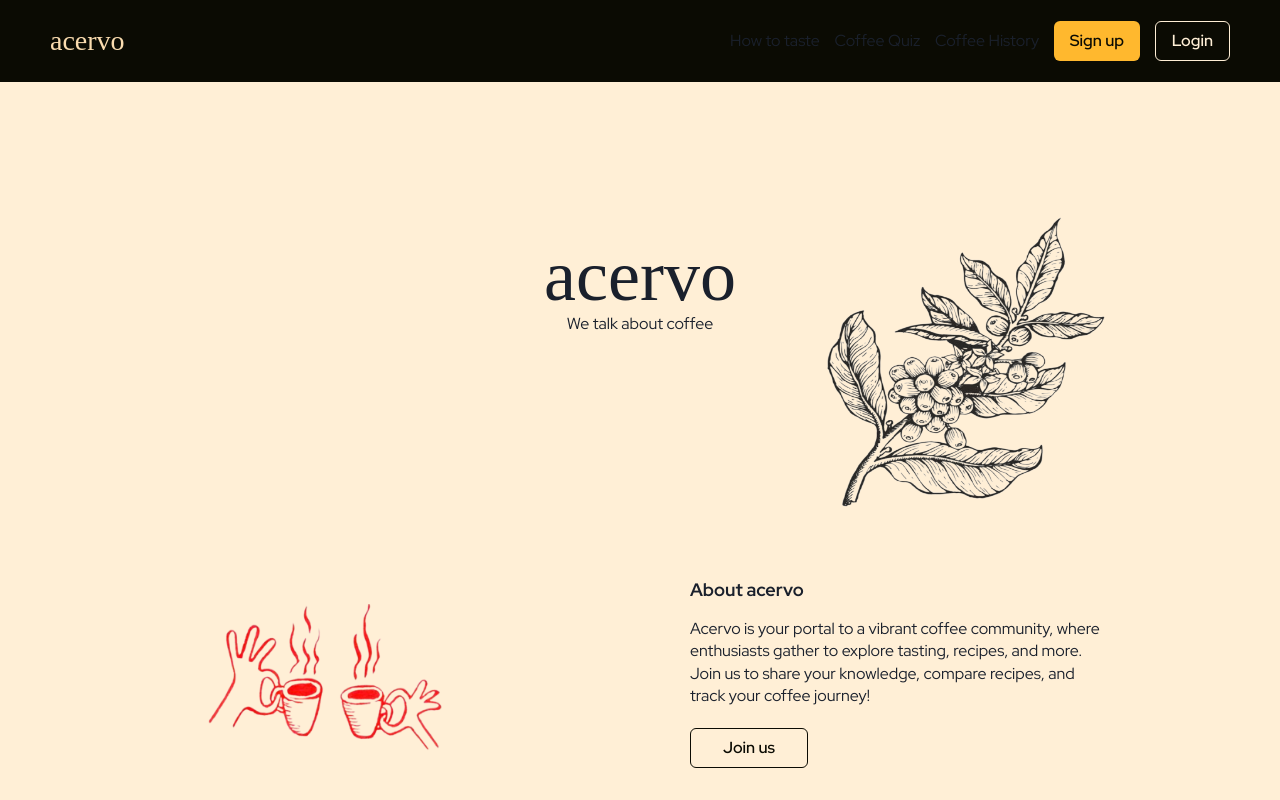
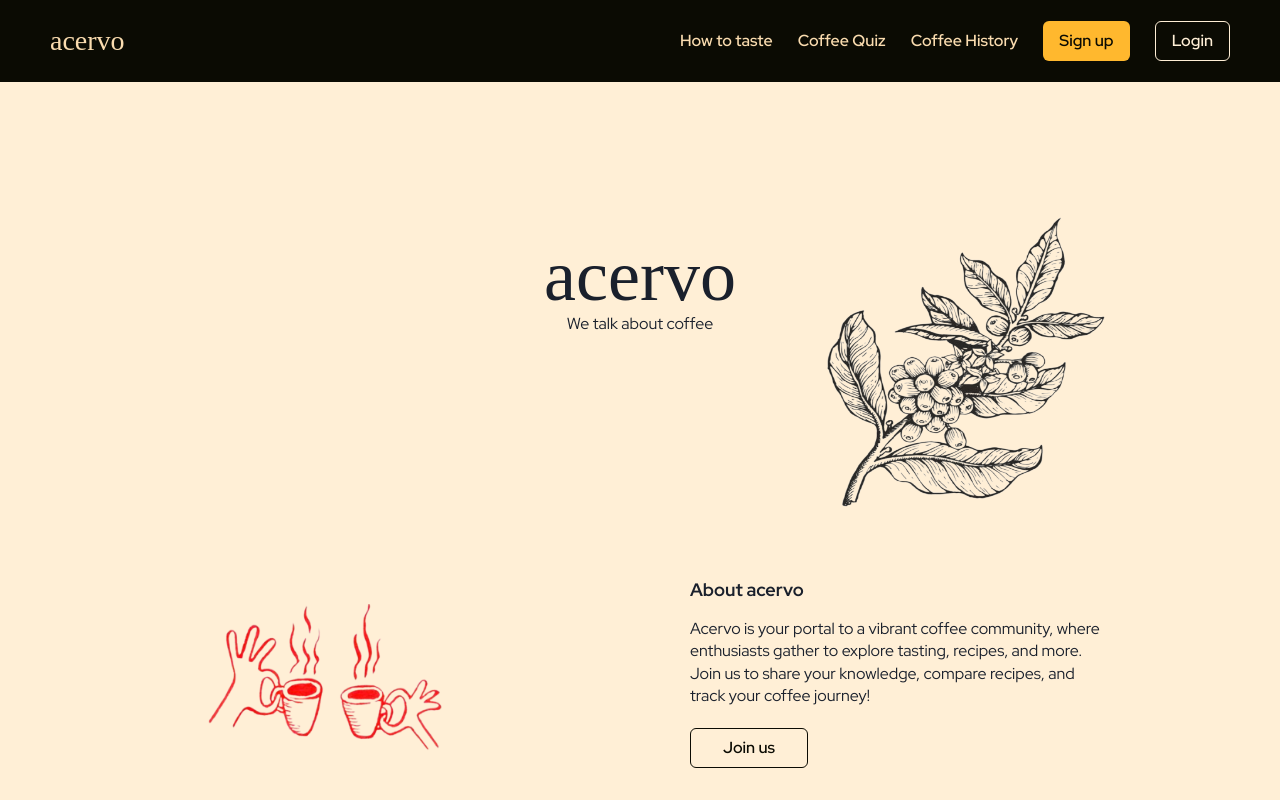
Before and after one commit to YaneUlly/acervo-front, a React (Vite) app in the folder acervo-front/: page / in a window 1280 px wide. Shown: the top 800 px of the page. Built offline with nearby package versions, Linux system fonts and the light colour scheme; no server answers; a web font is replaced by a local one.

Commit message:
final style navbar

```diff
--- a/acervo-front/src/components/Navbar.jsx
+++ b/acervo-front/src/components/Navbar.jsx
@@ -1,6 +1,7 @@
-import { Link } from 'react-router-dom';
+import { Link, useLocation } from 'react-router-dom';
 import { AuthContext } from '../context/auth.context';
-import { useContext } from 'react';
+import { useContext, useState, useEffect } from 'react';
+
 import {
   Box,
   Flex,
@@ -16,6 +17,12 @@ import { HamburgerIcon } from '@chakra-ui/icons';
 
 function Navbar() {
   const { isLoggedIn, logoutUser } = useContext(AuthContext);
+  const location = useLocation();
+  const [activeLink, setActiveLink] = useState('');
+
+  useEffect(() => {
+    setActiveLink(location.pathname);
+  }, [location]);
 
   return (
     <nav>
@@ -56,9 +63,7 @@ function Navbar() {
               {isLoggedIn ? (
                 <>
                   <MenuItem>
-                    <Link to='/howtotaste' color='#FADCAF'>
-                      How to taste
-                    </Link>
+                    <Link to='/howtotaste'>How to taste</Link>
                   </MenuItem>
                   <MenuItem>
                     <Link to='/coffeequiz'>Coffee Quiz</Link>
@@ -100,17 +105,53 @@ function Navbar() {
         {/* Desktop Navigation */}
         <Box
           display={{ base: 'none', lg: 'flex' }}
-          width={isLoggedIn ? '680px' : '500px'}
+          width={isLoggedIn ? '680px' : '550px'}
           justifyContent='space-between'
           alignItems='center'
         >
           {isLoggedIn ? (
             <>
-              <Link to='/howtotaste'>How to taste</Link>
-              <Link to='/coffeequiz'>Coffee Quiz</Link>
-              <Link to='/coffeehistory'>Coffee History</Link>
-              <Link to='/coffeehub'>Coffee Hub</Link>
-              <Link to='/coffeetaste'>My Coffee Track</Link>
+              <Link
+                to='/howtotaste'
+                style={{
+                  color: activeLink === '/howtotaste' ? '#f08229' : '#FADCAF',
+                }}
+              >
+                How to taste
+              </Link>
+              <Link
+                to='/coffeequiz'
+                style={{
+                  color: activeLink === '/coffeequiz' ? '#f08229' : '#FADCAF',
+                }}
+              >
+                Coffee Quiz
+              </Link>
+              <Link
+                to='/coffeehistory'
+                style={{
+                  color:
+                    activeLink === '/coffeehistory' ? '#f08229' : '#FADCAF',
+                }}
+              >
+                Coffee History
+              </Link>
+              <Link
+                to='/coffeehub'
+                style={{
+                  color: activeLink === '/coffeehub' ? '#f08229' : '#FADCAF',
+                }}
+              >
+                Coffee Hub
+              </Link>
+              <Link
+                to='/coffeetaste'
+                style={{
+                  color: activeLink === '/coffeetaste' ? '#f08229' : '#FADCAF',
+                }}
+              >
+                My Coffee Track
+              </Link>
               <Button
                 onClick={logoutUser}
                 variant='outline'
@@ -127,9 +168,31 @@ function Navbar() {
             </>
           ) : (
             <>
-              <Link to='/howtotaste'>How to taste</Link>
-              <Link to='/coffeequiz'>Coffee Quiz</Link>
-              <Link to='/coffeehistory'>Coffee History</Link>
+              <Link
+                to='/howtotaste'
+                style={{
+                  color: activeLink === '/howtotaste' ? '#f08229' : '#FADCAF',
+                }}
+              >
+                How to taste
+              </Link>
+              <Link
+                to='/coffeequiz'
+                style={{
+                  color: activeLink === '/coffeequiz' ? '#f08229' : '#FADCAF',
+                }}
+              >
+                Coffee Quiz
+              </Link>
+              <Link
+                to='/coffeehistory'
+                style={{
+                  color:
+                    activeLink === '/coffeehistory' ? '#f08229' : '#FADCAF',
+                }}
+              >
+                Coffee History
+              </Link>
               <Link to='signup'>
                 <Button
                   bgColor='#FFB82E'
--- a/acervo-front/src/index.css
+++ b/acervo-front/src/index.css
@@ -11,6 +11,40 @@ a[href="https://github.com/YaneUlly"]
 {
   color: #f08229 !important;
   font-weight: 600;
+}
+
+a[href='/howtotaste'] {
+  font-weight: 600;
+}
+
+a[href='/coffeequiz'] {
+  font-weight: 600;
+}
+
+a[href='/coffeehub'] {
+  font-weight: 600;
+}
+
+a[href='/coffeehistory'] {
+  font-weight: 600;
+}
+
+a[href='/coffeetaste'] {
+  font-weight: 600;
+}
+
+.css-onkibi {
+  color: #0b0b03;
+}
+
+.css-14jo675:active,
+.css-14jo675[data-active] {
+  background: #0b0b03 !important;
+}
+
+.css-14jo675:hover,
+.css-14jo675[data-hover] {
+  background: #0b0b03 !important;
 }
 
 .form {
```
